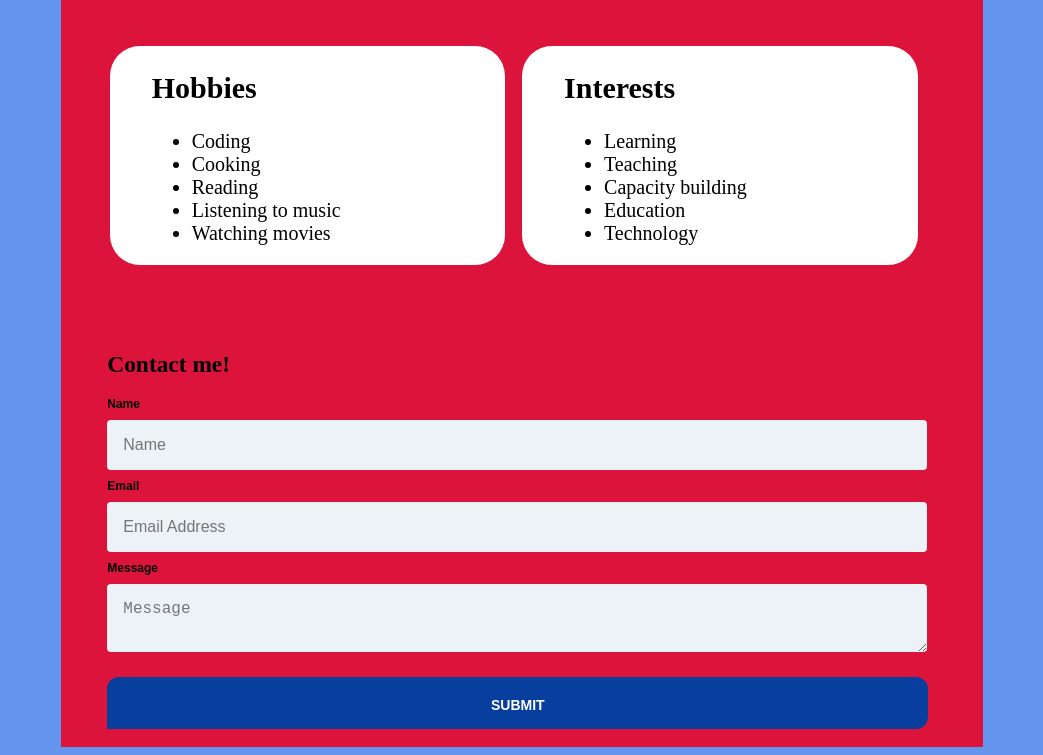
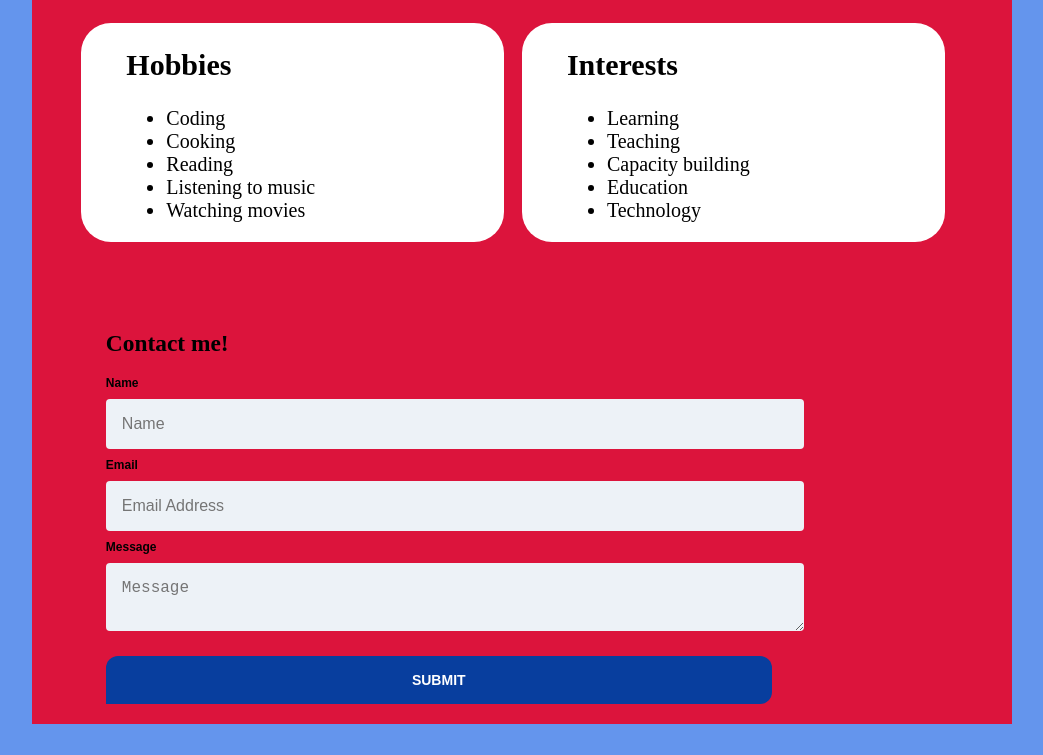
Before and after one commit to Coded-man/profile, a plain HTML site: page index.html in a window 1280 px wide. Shown: the part 706-1461 px from the top of the page, without its empty margins (62-1105 px from the left). After the commit the page ends 1438 px from the top, so only its background shows below. Drawn offline with Linux system fonts and the light colour scheme.

Commit message:
Add files via upload

```diff
--- a/style.css
+++ b/style.css
@@ -19,7 +19,7 @@ p{
 #nice{
     background-color: crimson;
     margin: auto;
-    max-width: 80%;
+    max-width: 85%;
 }
 
 #one{
@@ -44,7 +44,7 @@ h1{
 
 .two{
     float: left;
-    width: 45%;
+    max-width: 45%;
     border-radius: 20px;
     margin: 20px;
 }
@@ -67,7 +67,8 @@ form{
     padding: 2%;
     line-height: 2px;
     margin: auto;
-    max-width: 90%;
+    width: 85%;
+    justify-content: center;
 }
 
 
@@ -88,7 +89,7 @@ input{
     font-size: 16px;
     border-radius: 4px 4px 4px 4px;
     background-color: #edf2f7;
-    width: 95%;
+    width: 80%;
     border-style: none;
 }
 
@@ -102,7 +103,7 @@ textarea{
     font-size: 16px;
     border-radius: 4px 4px 4px 4px;
     background-color: #edf2f7;
-    width: 95%;
+    width: 80%;
     border-style: none;
 }
 
@@ -115,12 +116,12 @@ button{
     color: #fff;
     font-size: 14px;
     font-weight: 700;
-    width: 99%;
+    width: 80%;
     outline: none;
     margin-top: 3%;
-    padding-right: 40px;
-    padding-left: 40px;
-    padding-top: 20px;
+    padding-right: 16px;
+    padding-left: 16px;
+    padding-top: 16px;
     padding-bottom: 16px;
     border-style: none;
     cursor: pointer;
```
